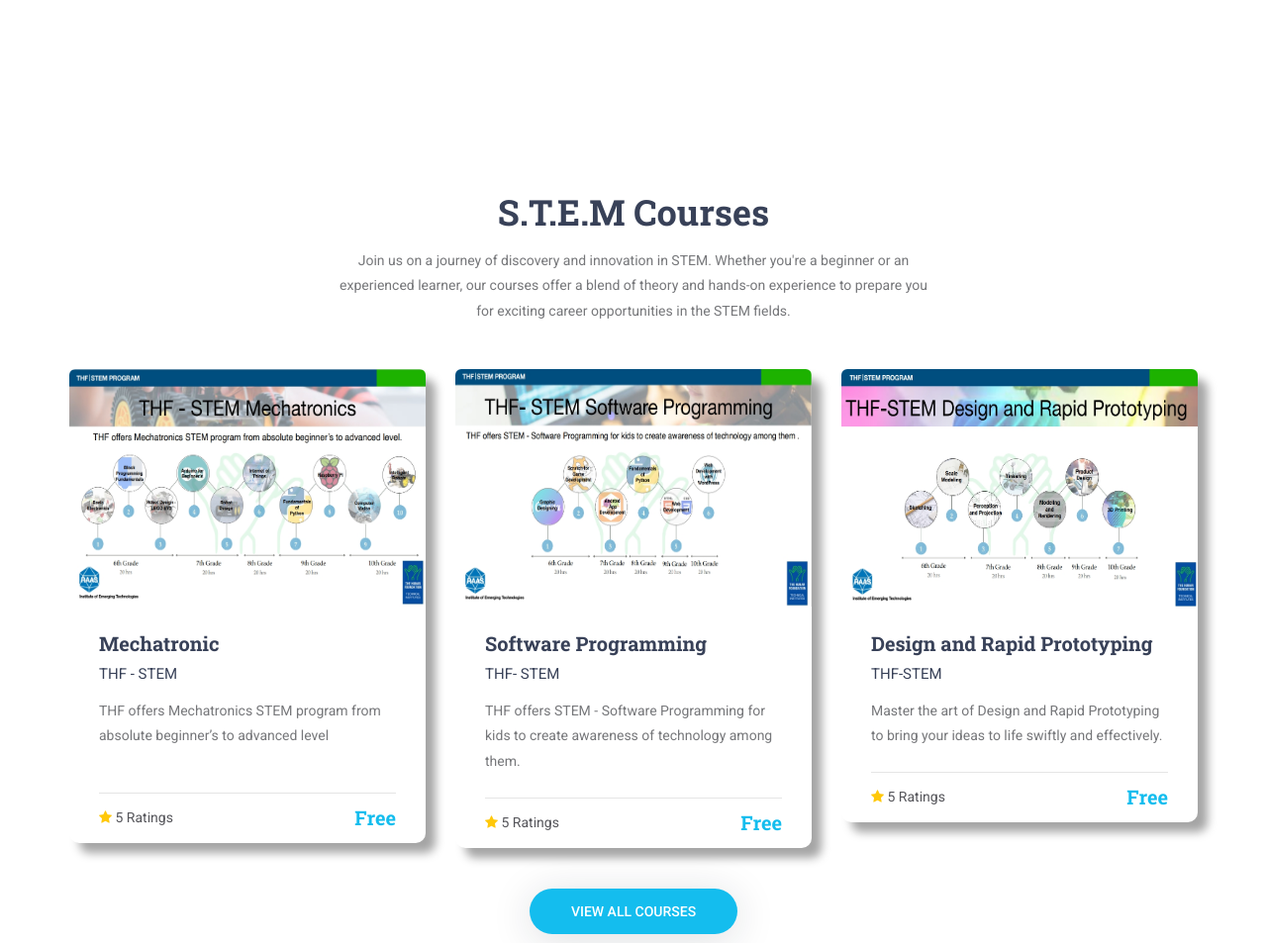
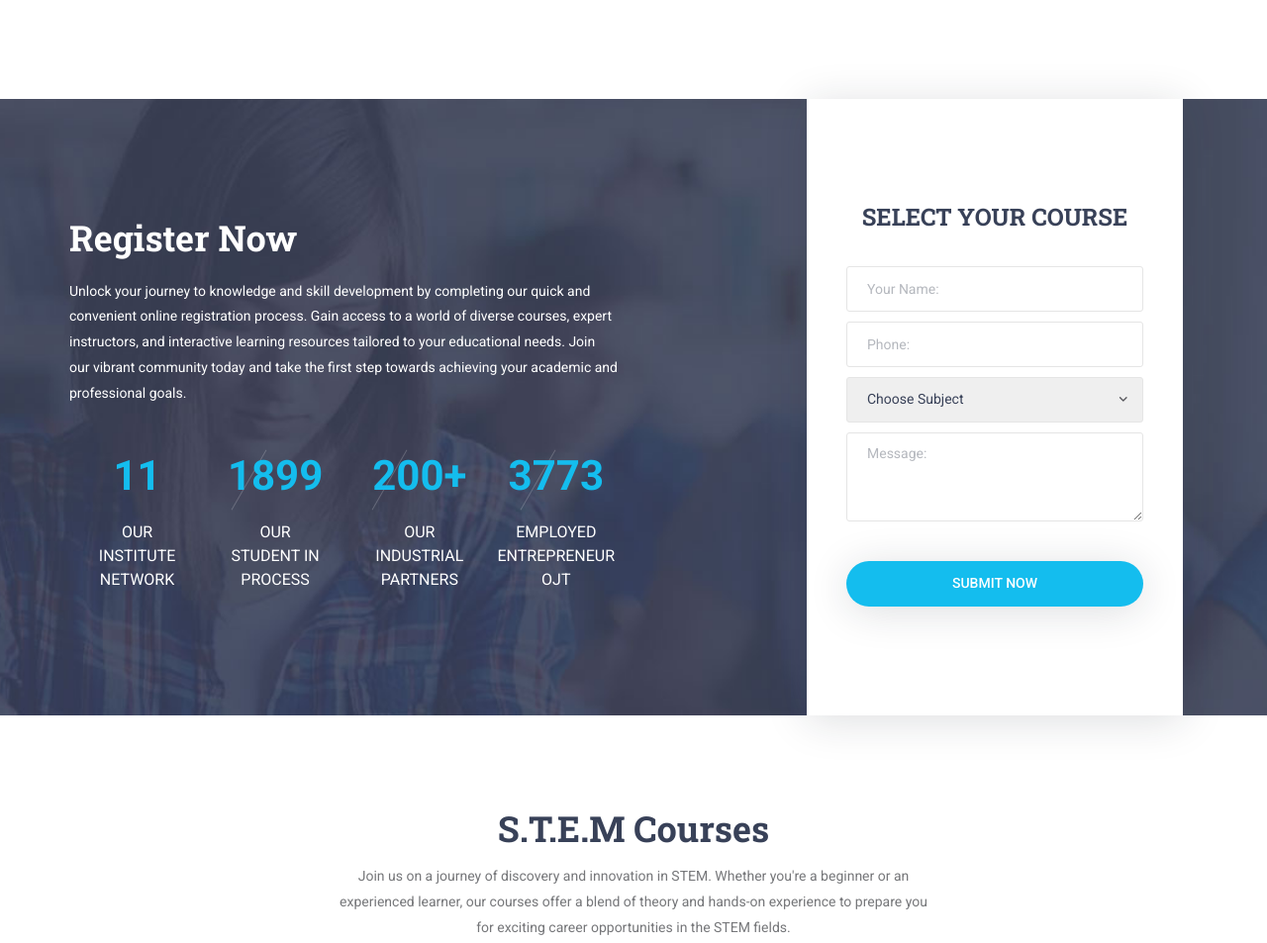
Before and after one commit to Hamza-Bashir-Sheikh/final_project, a plain HTML site: page index.html in a window 1280 px wide. Shown: the part 1494-2447 px from the top of the page at 99% size. Drawn offline with Linux system fonts and the light colour scheme.

Commit message:
index.html

```diff
--- a/index.html
+++ b/index.html
@@ -66,7 +66,7 @@
                     </ul>
                     <div class="top_bar_login ml-auto">
                       <div class="login_button">
-                        <a href="#">Register or Login</a>
+                        <a href="signIn.html" target="_blank">Register or Login</a>
                       </div>
                     </div>
                   </div>
@@ -461,6 +461,126 @@
                     concepts.
                   </p>
                 </div>
+              </div>
+            </div>
+          </div>
+        </div>
+      </div>
+
+      <!-- STEM About -->
+
+      <div class="counter">
+        <div
+          class="counter_background"
+          style="background-image: url(images/counter_background.jpg)"
+        ></div>
+        <div class="container">
+          <div class="row">
+            <div class="col-lg-6">
+              <div class="counter_content">
+                <h2 class="counter_title">Register Now</h2>
+                <div class="counter_text">
+                  <p>
+                    Unlock your journey to knowledge and skill development by
+                    completing our quick and convenient online registration
+                    process. Gain access to a world of diverse courses, expert
+                    instructors, and interactive learning resources tailored to
+                    your educational needs. Join our vibrant community today and
+                    take the first step towards achieving your academic and
+                    professional goals.
+                  </p>
+                </div>
+
+                <!-- Milestones -->
+
+                <div
+                  class="milestones d-flex flex-md-row flex-column align-items-center justify-content-between"
+                >
+                  <!-- Milestone -->
+                  <div class="milestone">
+                    <div class="milestone_counter" data-end-value="11">0</div>
+                    <div class="milestone_text">Our<br />Institute Network</div>
+                  </div>
+
+                  <!-- Milestone -->
+                  <div class="milestone">
+                    <div
+                      class="milestone_counter"
+                      data-end-value="1899"
+                      data-sign-after=""
+                    >
+                      0
+                    </div>
+                    <div class="milestone_text">
+                      Our<br />Student in process
+                    </div>
+                  </div>
+
+                  <!-- Milestone -->
+                  <div class="milestone">
+                    <div
+                      class="milestone_counter"
+                      data-end-value="200"
+                      data-sign-after="+"
+                    >
+                      0
+                    </div>
+                    <div class="milestone_text">
+                      Our<br />Industrial Partners
+                    </div>
+                  </div>
+
+                  <!-- Milestone -->
+                  <div class="milestone">
+                    <div class="milestone_counter" data-end-value="3773">0</div>
+                    <div class="milestone_text">
+                      Employed<br />Entrepreneur<br />OJT
+                    </div>
+                  </div>
+                </div>
+              </div>
+            </div>
+          </div>
+
+          <div class="counter_form">
+            <div class="row fill_height">
+              <div class="col fill_height">
+                <form
+                  class="counter_form_content d-flex flex-column align-items-center justify-content-center"
+                  action="#"
+                >
+                  <div class="counter_form_title">Select your course</div>
+                  <input
+                    type="text"
+                    class="counter_input"
+                    placeholder="Your Name:"
+                    required="required"
+                  />
+                  <input
+                    type="tel"
+                    class="counter_input"
+                    placeholder="Phone:"
+                    required="required"
+                  />
+                  <select
+                    name="counter_select"
+                    id="counter_select"
+                    class="counter_input counter_options"
+                  >
+                    <option>Choose Subject</option>
+                    <option>Mechatronics</option>
+                    <option>Software Programming</option>
+                    <option>Design & Rapid Prototyping</option>
+                  </select>
+                  <textarea
+                    class="counter_input counter_text_input"
+                    placeholder="Message:"
+                    required="required"
+                  ></textarea>
+                  <button type="submit" class="counter_form_button">
+                    submit now
+                  </button>
+                </form>
               </div>
             </div>
           </div>
--- /dev/null
+++ b/styles/signin.css
@@ -0,0 +1,89 @@
+* {
+  margin: 0;
+  padding: 0;
+  font-family: Poppins, sans-serif;
+  box-sizing: border-box;
+}
+.container {
+  width: 100%;
+  height: 100vh;
+  background-color: #14bdee;
+  display: flex;
+  justify-content: center;
+  align-items: center;
+}
+.form-box {
+  width: 90%;
+  max-width: 450px;
+  min-width: 350px;
+  background: white;
+  padding: 55px;
+  text-align: center;
+  border-radius: 10px;
+  box-shadow: -2px 2px 15px rgba(0, 0, 0, 0.5);
+}
+.form-box h1 {
+  font-size: 30px;
+  color: green;
+}
+.form-box .underline {
+  width: 30px;
+  height: 4px;
+  background-color: green;
+  margin: 10px auto 50px auto;
+  border-radius: 5px;
+  transition: transform .5s;
+}
+.input-field {
+  background: lightgray;
+  margin: 15px 0;
+  border-radius: 10px;
+  display: flex;
+  align-items: center;
+
+  max-height: 60px;
+  transition: max-height 0.5s;
+  overflow: hidden;
+}
+.input-field input {
+  width: 100%;
+  background: transparent;
+  border: 0;
+  outline: 0;
+  padding: 18px 15px;
+}
+.input-field i {
+  margin-left: 15px;
+  color: #999;
+}
+form p {
+  text-align: left;
+  font-size: 13px;
+}
+form p a {
+  text-decoration: none;
+  color: green;
+}
+.btn-field {
+  width: 100%;
+  display: flex;
+  justify-content: space-between;
+}
+.btn-field button {
+  flex-basis: 48%;
+  background: green;
+  color: white;
+  height: 40px;
+  border-radius: 20px;
+  border: 0;
+  outline: 0;
+  cursor: pointer;
+  transition: background 1s;
+}
+.input-group {
+  height: 280px;
+}
+button.disable {
+  background: lightgrey;
+  color: #555;
+}
```
Also changed, not shown: js/signin.js (added, +23 -0 lines), signIn.html (added, +68 -0 lines). Lines whose indentation alone changed are shown as unchanged.
